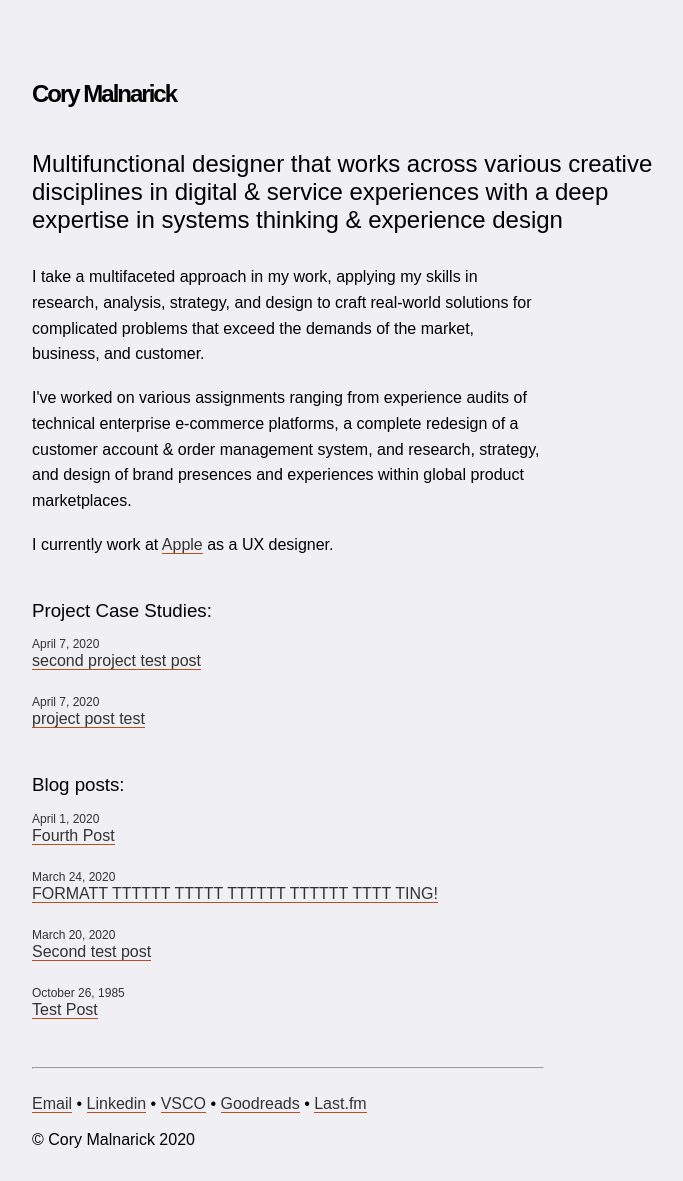
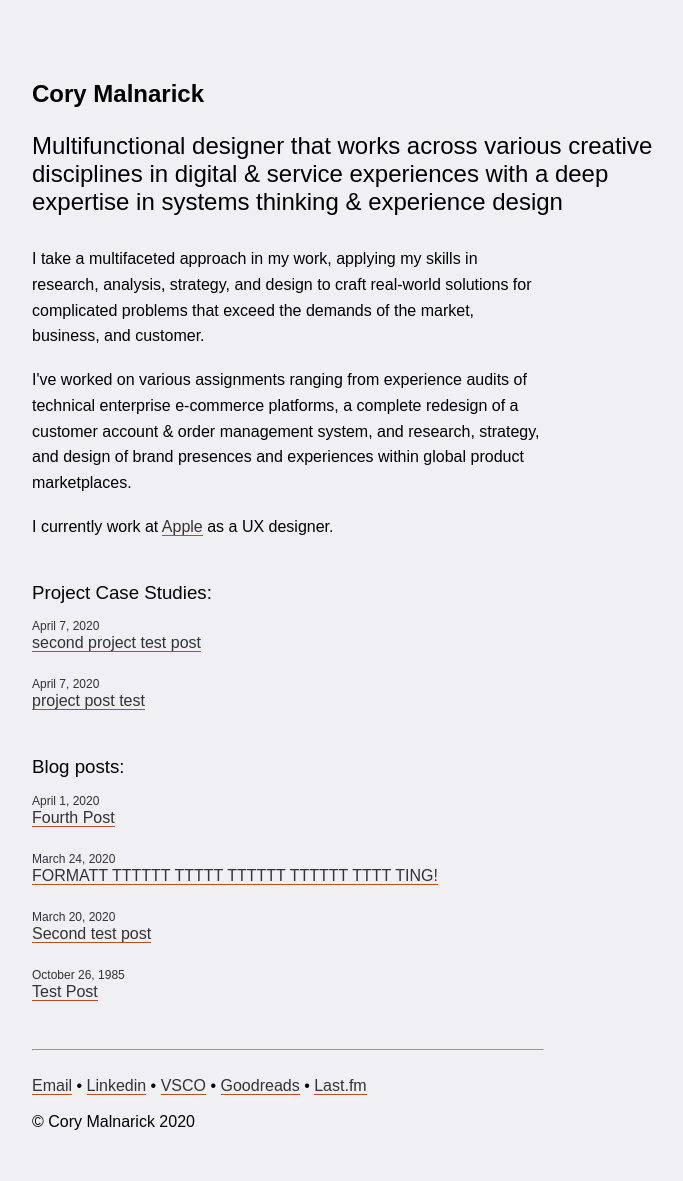
Before and after one commit to foundmonster/foundmonster.github.io, a Jekyll site: the page built from index.html, in a window 1280 px wide. Shown: the whole page, without its empty margins (160-843 px from the left). Built offline with Jekyll 4.4.1, drawn with Linux system fonts in a browser that asks for light colours; some web fonts are replaced.

Commit message:
changed letter spacing and removed break after headline

```diff
--- a/_sass/main.scss
+++ b/_sass/main.scss
@@ -60,7 +60,6 @@ main {
     padding-top: 80px;
     font-weight: 700;
     font-style: normal;
-    letter-spacing: -2px;
 }
 
 .subheadline {
--- a/index.html
+++ b/index.html
@@ -2,7 +2,7 @@
 layout: layout
 title: Cory Malnarick
 ---
-<h2 class="headline">{{ page.title }}</h2><br>
+<h2 class="headline">{{ page.title }}</h2>
 <h2>Multifunctional designer that works across various creative disciplines in digital & service experiences with a deep expertise in systems thinking & experience design</h2><br>
 <p>I take a multifaceted approach in my work, applying my skills in research, analysis, strategy, and design to craft real-world solutions for complicated problems that exceed the demands of the market, business, and customer.</p><br>
 <p>I've worked on various assignments ranging from experience audits of technical enterprise e-commerce platforms, a complete redesign of a customer account & order management system, and research, strategy, and design of brand presences and experiences within global product marketplaces.</p><br>
```
